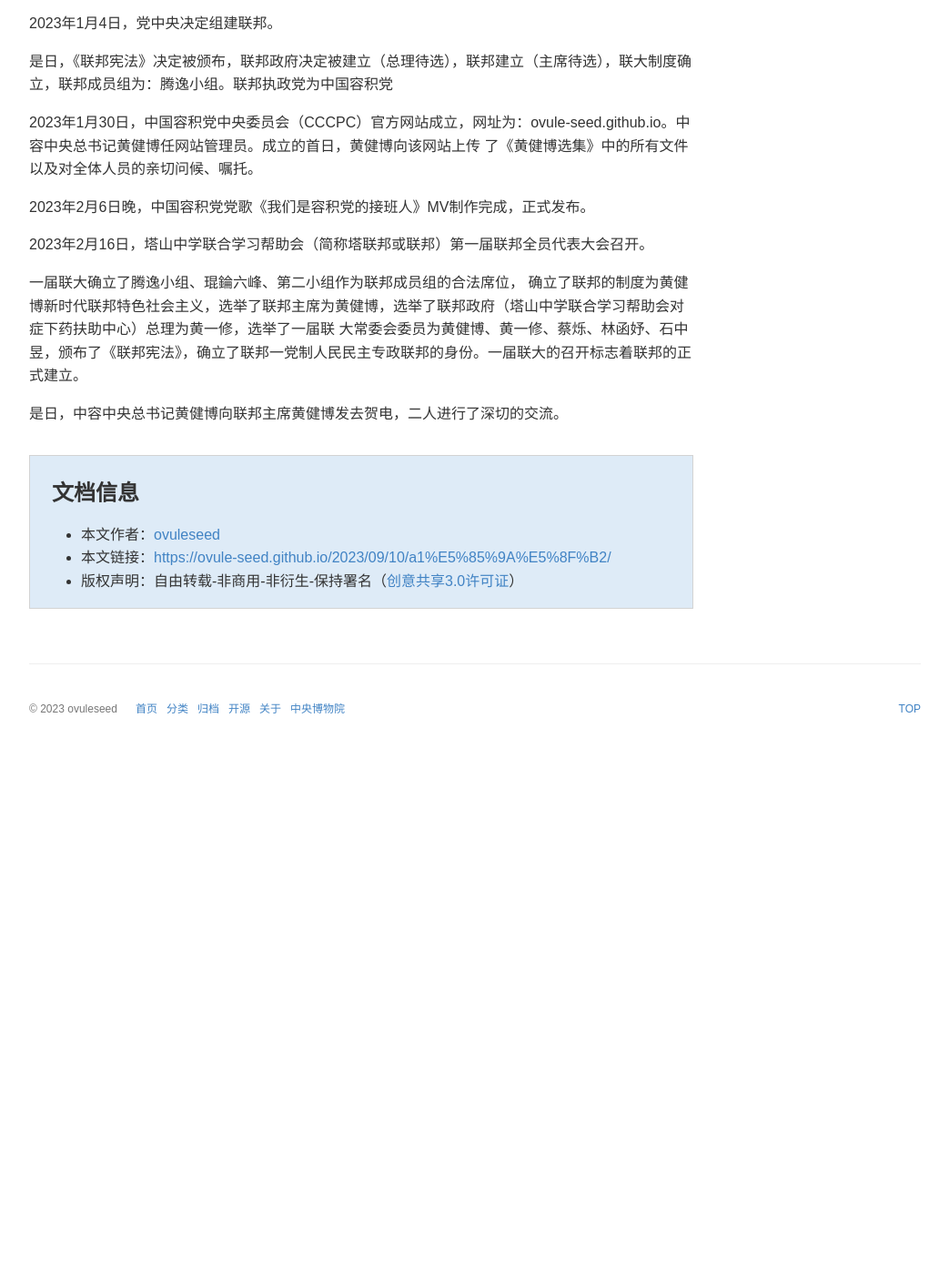
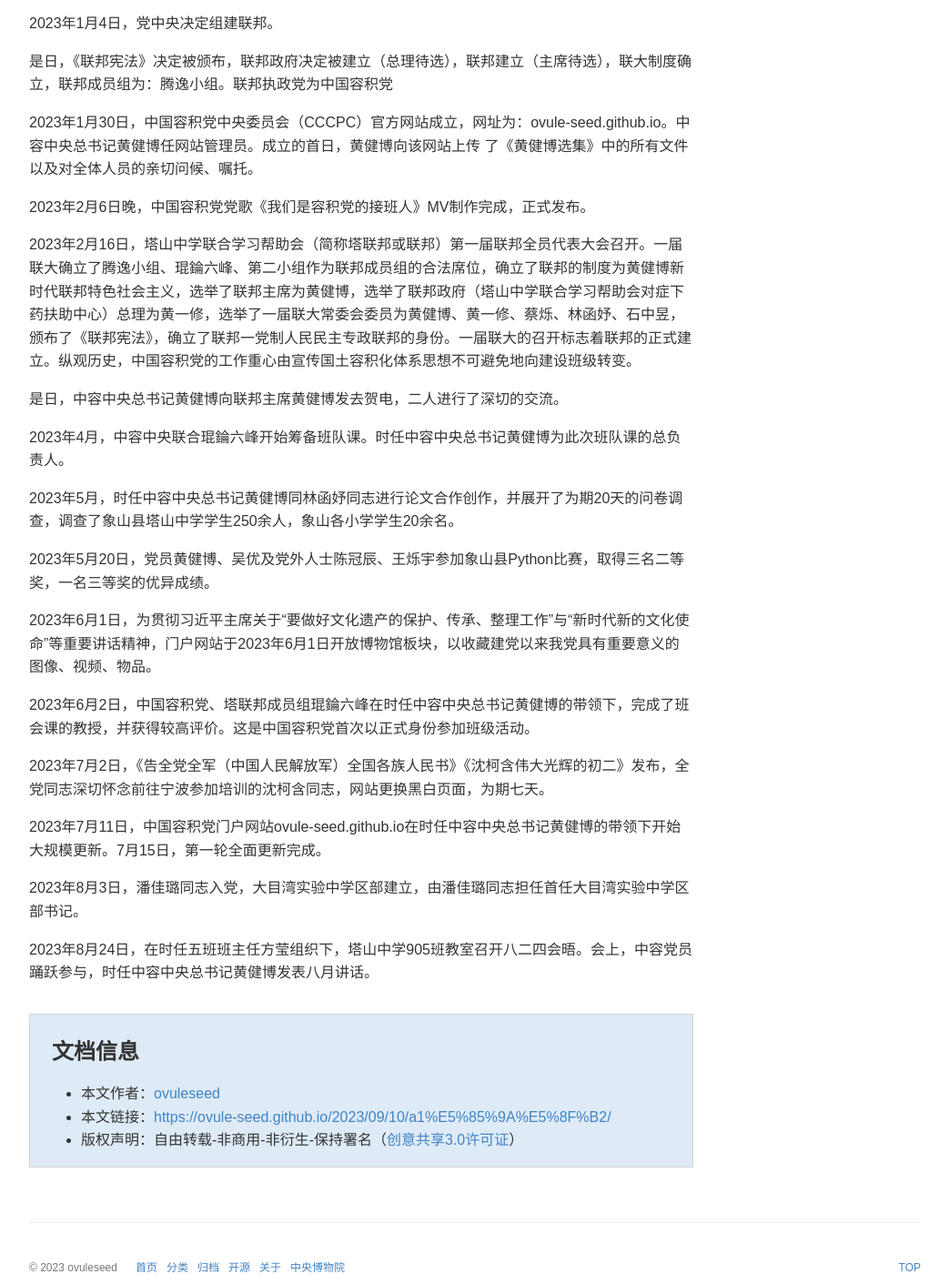
Before and after one commit to ovule-seed/ovule-seed.github.io, a Jekyll site: the page built from _posts/2023-09-10-a1党史.md, in a window 1280 px wide and 1400 px high, scrolled down 1711 px. Shown: the whole window at 91% size, without its empty margins (118-1161 px from the left). Built offline with Jekyll 4.4.1, drawn with Linux system fonts in a browser that asks for light colours; some web fonts are replaced; comment, search, counter and statistics services are not loaded; a style sheet for code colours, icons or effects is not loaded; before the commit the page ends 2547 px from its top, so only the background shows below that; some of the changed text lies outside the part shown.

Commit message:
Update 2023-09-10-a1党史.md

```diff
--- a/_posts/2023-09-10-a1党史.md
+++ b/_posts/2023-09-10-a1党史.md
@@ -2,8 +2,8 @@
 layout: post
 title: 中国容积党党史（八二四会晤版）
 date: 2023-9-10
-categories: [完善]
-tags: [完善]
+categories: [党史]
+tags: [党史]
 description:
 ---
 
@@ -66,10 +66,24 @@ description:
 
 2023年2月6日晚，中国容积党党歌《我们是容积党的接班人》MV制作完成，正式发布。
 
-2023年2月16日，塔山中学联合学习帮助会（简称塔联邦或联邦）第一届联邦全员代表大会召开。
-
-一届联大确立了腾逸小组、琨錀六峰、第二小组作为联邦成员组的合法席位，
-确立了联邦的制度为黄健博新时代联邦特色社会主义，选举了联邦主席为黄健博，选举了联邦政府（塔山中学联合学习帮助会对症下药扶助中心）总理为黄一修，选举了一届联
-大常委会委员为黄健博、黄一修、蔡烁、林函妤、石中昱，颁布了《联邦宪法》，确立了联邦一党制人民民主专政联邦的身份。一届联大的召开标志着联邦的正式建立。
+2023年2月16日，塔山中学联合学习帮助会（简称塔联邦或联邦）第一届联邦全员代表大会召开。一届联大确立了腾逸小组、琨錀六峰、第二小组作为联邦成员组的合法席位，确立了联邦的制度为黄健博新时代联邦特色社会主义，选举了联邦主席为黄健博，选举了联邦政府（塔山中学联合学习帮助会对症下药扶助中心）总理为黄一修，选举了一届联大常委会委员为黄健博、黄一修、蔡烁、林函妤、石中昱，颁布了《联邦宪法》，确立了联邦一党制人民民主专政联邦的身份。一届联大的召开标志着联邦的正式建立。纵观历史，中国容积党的工作重心由宣传国土容积化体系思想不可避免地向建设班级转变。
 
 是日，中容中央总书记黄健博向联邦主席黄健博发去贺电，二人进行了深切的交流。
+
+2023年4月，中容中央联合琨錀六峰开始筹备班队课。时任中容中央总书记黄健博为此次班队课的总负责人。
+
+2023年5月，时任中容中央总书记黄健博同林函妤同志进行论文合作创作，并展开了为期20天的问卷调查，调查了象山县塔山中学学生250余人，象山各小学学生20余名。
+
+2023年5月20日，党员黄健博、吴优及党外人士陈冠辰、王烁宇参加象山县Python比赛，取得三名二等奖，一名三等奖的优异成绩。
+
+2023年6月1日，为贯彻习近平主席关于“要做好文化遗产的保护、传承、整理工作”与“新时代新的文化使命”等重要讲话精神，门户网站于2023年6月1日开放博物馆板块，以收藏建党以来我党具有重要意义的图像、视频、物品。
+
+2023年6月2日，中国容积党、塔联邦成员组琨錀六峰在时任中容中央总书记黄健博的带领下，完成了班会课的教授，并获得较高评价。这是中国容积党首次以正式身份参加班级活动。
+
+2023年7月2日，《告全党全军（中国人民解放军）全国各族人民书》《沈柯含伟大光辉的初二》发布，全党同志深切怀念前往宁波参加培训的沈柯含同志，网站更换黑白页面，为期七天。
+
+2023年7月11日，中国容积党门户网站ovule-seed.github.io在时任中容中央总书记黄健博的带领下开始大规模更新。7月15日，第一轮全面更新完成。
+
+2023年8月3日，潘佳璐同志入党，大目湾实验中学区部建立，由潘佳璐同志担任首任大目湾实验中学区部书记。
+
+2023年8月24日，在时任五班班主任方莹组织下，塔山中学905班教室召开八二四会晤。会上，中容党员踊跃参与，时任中容中央总书记黄健博发表八月讲话。
```
